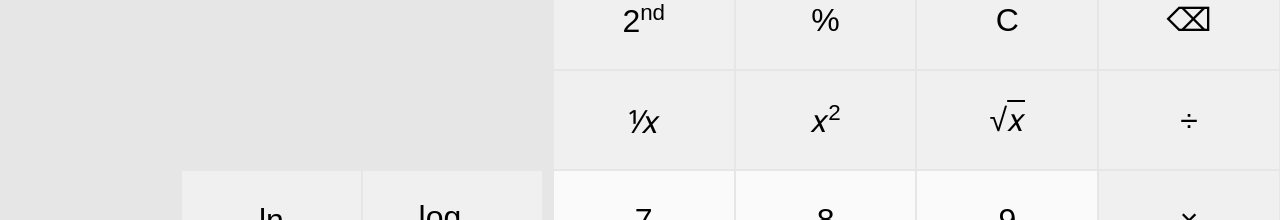
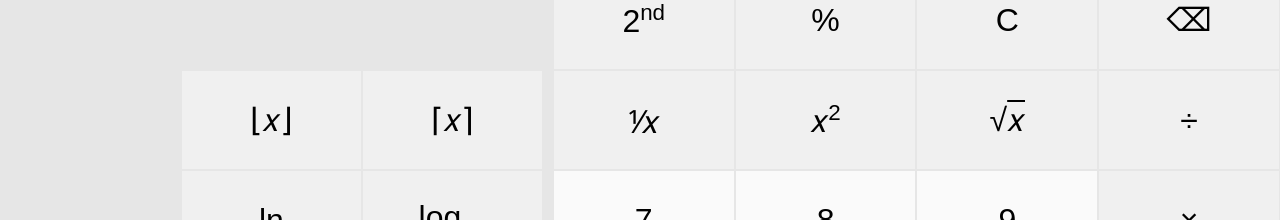
Before and after one commit to Shamus03/ralc, a React (Create React App) app: page / in a window 1280 px wide. Shown: the part 230-450 px from the top of the page. Built offline with nearby package versions, Linux system fonts and the light colour scheme.

Commit message:
Add floor/ceiling

```diff
--- a/src/App.tsx
+++ b/src/App.tsx
@@ -322,6 +322,14 @@ const Calculator = () => {
     setDegrees(!degrees)
   }
 
+  const opFloor = () => {
+    unaryOp(x => Math.floor(x))
+  }
+
+  const opCeiling = () => {
+    unaryOp(x => Math.ceil(x))
+  }
+
   const opLog10 = () => {
     unaryOp(x => Math.log10(x))
   }
@@ -413,8 +421,8 @@ const Calculator = () => {
           <div></div>
 
           <div></div>
-          <div></div>
-          <div></div>
+          <CalculatorButton onClick={opFloor}>&lfloor;𝑥&rfloor;</CalculatorButton>
+          <CalculatorButton onClick={opCeiling}>&lceil;𝑥&rceil;</CalculatorButton>
 
           <div></div>
           <CalculatorButton onClick={opLn}>ln</CalculatorButton>
```
